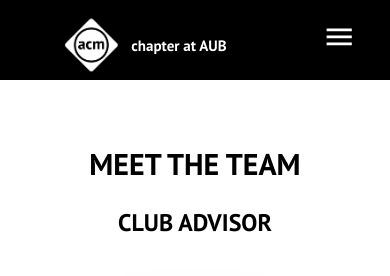
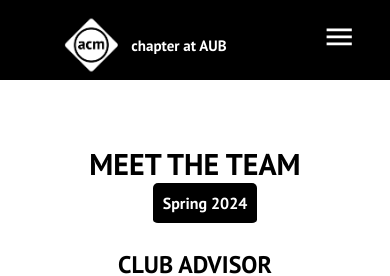
Before and after one commit to hawraakhalil/ACM-Website, a React (Create React App) app: page /Board in a window 390 px wide. Shown: the top 276 px of the page. Built offline with nearby package versions, Linux system fonts and the light colour scheme.

Commit message:
finished the about us page

```diff
--- a/src/components/Cards.css
+++ b/src/components/Cards.css
@@ -1,13 +1,86 @@
 .cards {
-    padding: 4rem;
-    background: #fff;
+  padding: 4rem;
+  background: #fff;
+  text-align: center; /* Center the text within the cards container */
+}
+
+.header {
+  display: flex;
+  justify-content: center; /* Center the header content horizontally */
+  align-items: center;
+  margin-bottom: 24px;
+}
+
+h1 {
+  font-size: xxx-large;
+  margin: 0; /* Remove default margin to prevent spacing issues */
+}
+
+h2 {
+  text-align: center;
+}
+
+/* Dropdown styles */
+.dropdown {
+  position: relative;
+  display: inline-block;
+  margin-left:20px;
+}
+
+.dropbtn {
+  background-color: #000;
+  color: #fff;
+  padding: 10px;
+  font-size: 16px;
+  border: none;
+  cursor: pointer;
+  transition: background-color 0.3s;
+  border-radius:5px;
+  border-bottom: 2px solid #fff;
+}
+
+.dropdown-content {
+  display: none;
+  position: absolute;
+  background-color: #000;
+  border-radius:5px;
+  width: auto;
+  box-shadow: 0 8px 16px rgba(0, 0, 0, 0.2);
+  z-index: 1;
+}
+
+.dropdown-content a {
+  color: #fff; /* Set the initial text color */
+  padding: 10px 10px;
+  text-decoration: none;
+  border-bottom: 2px solid #fff;
+  display: block;
+  transition: color 0.3s;
+}
+
+.dropdown-content a:last-child {
+  border-bottom: none; /* Remove the border for the last choice */
+}
+
+.dropbtn:hover {
+  background-color: #840032; /* Change the button background color on hover */
+}
+
+.dropdown-content a:hover {
+  color: #840032;
+}
+
+.dropdown:hover .dropdown-content {
+  display: block;
+}
+/* Responsive styles for small screens */
+@media screen and (max-width: 600px) {
+  .header {
+    flex-direction: column;
+    text-align: center;
   }
+}
 
-  h1 {
-    text-align: center;
-    margin-bottom: 24px;
-    font-size:xxx-large;
-  }
   @media screen and (max-width: 960px) {
     h1 {
       font-size: 30px;
--- a/src/components/Cards.js
+++ b/src/components/Cards.js
@@ -10,7 +10,16 @@ const YELLOW='0 6px 20px rgba(56, 125, 255, 0.17), 0 0 10px rgba(245, 255, 56, 0
 function Cards() {
   return (
     <div className='cards'>
-      <h1>MEET THE TEAM</h1>
+      <div className='header'>
+        <h1>MEET THE TEAM</h1>
+        <div className='dropdown'>
+          <button className='dropbtn'>Spring 2024</button>
+          <div className='dropdown-content'>
+            <a href='#'>Fall 2023</a>
+            <a href='#'>Spring 2023</a>
+          </div>
+        </div>
+      </div>
       <h2 >CLUB ADVISOR</h2>
       <div className="cards__container">
         <div className="cards__wrapper">
```
